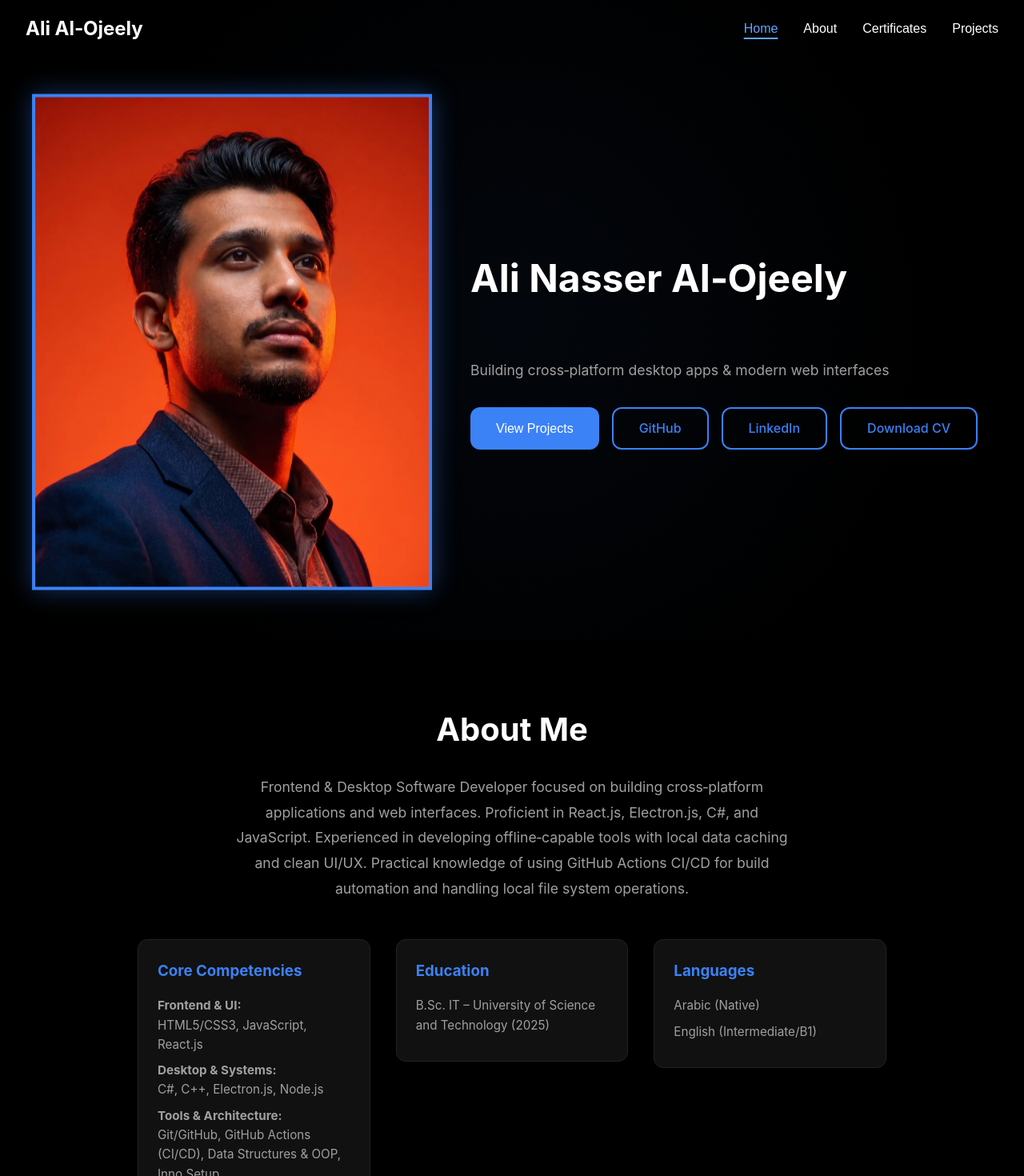
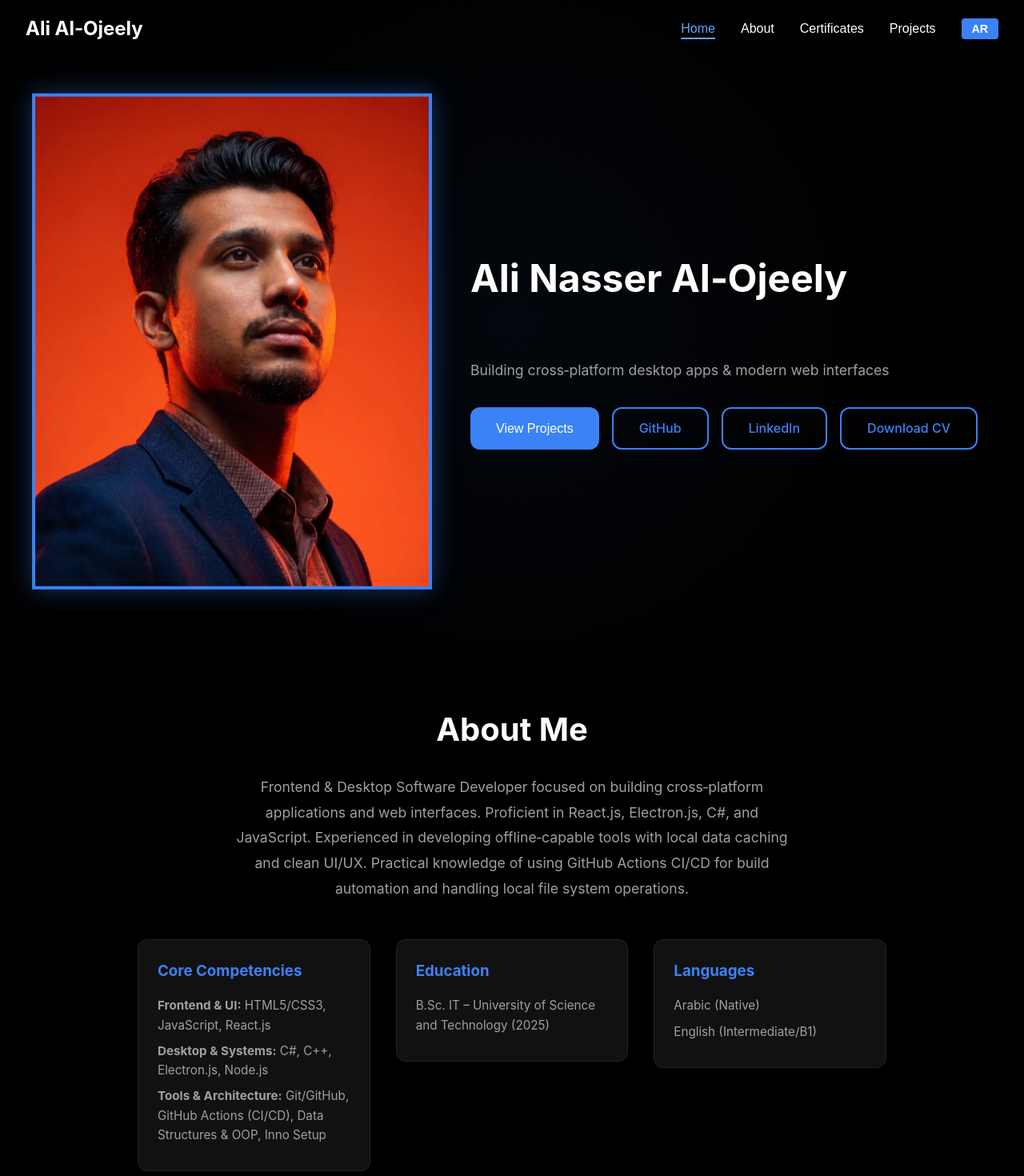
Before and after one commit to AliAl-ojeely/AliAl-ojeely.github.io, a React (Vite) app: page / in a window 1280 px wide. Shown: the top 1470 px of the page at 80% size. Built offline with nearby package versions, Linux system fonts and the light colour scheme.

Commit message:
fix: resolve Fast Refresh, RTL layout, and project structure

```diff
--- a/src/Root.jsx
+++ b/src/Root.jsx
@@ -1,6 +1,8 @@
 import React, { useState } from 'react';
 import App from './App';
 import Preloader from './components/Preloader/Preloader';
+// Update this import to point to the new Provider file
+import { LanguageProvider } from './context/LanguageProvider';
 
 export default function Root() {
     const [loaded, setLoaded] = useState(false);
@@ -10,8 +12,10 @@ export default function Root() {
     }
 
     return (
-        <React.StrictMode>
-            <App />
-        </React.StrictMode>
+        <LanguageProvider>
+            <React.StrictMode>
+                <App />
+            </React.StrictMode>
+        </LanguageProvider>
     );
 }
--- a/src/components/CertificateCard/CertificateCard.jsx
+++ b/src/components/CertificateCard/CertificateCard.jsx
@@ -1,6 +1,8 @@
 import styles from './CertificateCard.module.css';
+import { useLanguage } from '../../hooks/useLanguage';
 
 export default function CertificateCard({ certificate }) {
+    const { t } = useLanguage();
     const {
         title,
         description,
@@ -32,7 +34,7 @@ export default function CertificateCard({ certificate }) {
                         rel="noopener noreferrer"
                         className={styles.pdfLink}
                     >
-                        View Certificate ↗
+                        {t('viewCertificate')}
                     </a>
                 )}
             </div>
--- a/src/components/Navbar/Navbar.jsx
+++ b/src/components/Navbar/Navbar.jsx
@@ -1,15 +1,16 @@
 import { useState, useEffect } from 'react';
 import styles from './Navbar.module.css';
+import { useLanguage } from '../../hooks/useLanguage';
 
 export default function Navbar() {
     const [scrolled, setScrolled] = useState(false);
     const [menuOpen, setMenuOpen] = useState(false);
     const [activeSection, setActiveSection] = useState('home');
+    const { t, toggleLanguage, language } = useLanguage();
 
     useEffect(() => {
         const handleScroll = () => {
             setScrolled(window.scrollY > 10);
-
             const sections = ['home', 'about', 'certificates', 'projects'];
             let current = 'home';
             for (const id of sections) {
@@ -35,7 +36,9 @@ export default function Navbar() {
     };
 
     return (
-        <header className={`${styles.header} ${scrolled ? styles.scrolled : ''}`}>
+        <header className={`${styles.header} ${scrolled ? styles.scrolled : ''}`}
+        dir = {language === 'ar' ? 'rtl' : 'ltr'}
+        >
             <span className={styles.logo} onClick={() => scrollTo('home')}>
                 Ali Al‑Ojeely
             </span>
@@ -45,23 +48,25 @@ export default function Navbar() {
                 onClick={() => setMenuOpen(!menuOpen)}
                 aria-label="Toggle menu"
             >
-                <span></span>
-                <span></span>
-                <span></span>
+                <span></span><span></span><span></span>
             </button>
 
             <nav className={`${styles.nav} ${menuOpen ? styles.navOpen : ''}`}>
                 <button onClick={() => scrollTo('home')} className={activeSection === 'home' ? styles.active : ''}>
-                    Home
+                    {t('home')}
                 </button>
                 <button onClick={() => scrollTo('about')} className={activeSection === 'about' ? styles.active : ''}>
-                    About
+                    {t('about')}
                 </button>
                 <button onClick={() => scrollTo('certificates')} className={activeSection === 'certificates' ? styles.active : ''}>
-                    Certificates
+                    {t('certificates')}
                 </button>
                 <button onClick={() => scrollTo('projects')} className={activeSection === 'projects' ? styles.active : ''}>
-                    Projects
+                    {t('projects')}
+                </button>
+
+                <button onClick={toggleLanguage} className={styles.langToggle}>
+                    {language === 'en' ? 'AR' : 'EN'}
                 </button>
             </nav>
         </header>
--- a/src/components/Navbar/Navbar.module.css
+++ b/src/components/Navbar/Navbar.module.css
@@ -144,3 +144,32 @@
     text-underline-offset: 6px;
     text-decoration-thickness: 2px;
 }
+
+/* Update this in Navbar.css */
+.nav button.langToggle {
+    background: var(--color-primary);
+    color: #ffffff;
+    padding: 0.3rem 0.8rem;
+    border-radius: 4px;
+    cursor: pointer;
+    font-weight: 700;
+    font-size: 0.9rem;
+    transition: all 0.3s ease;
+}
+
+.nav button.langToggle:hover {
+    background: var(--color-primary-light);
+    color: #ffffff;
+    transform: translateY(-2px);
+    text-decoration: none;
+    /* Prevents the active underline from appearing */
+}
+
+/* Add this to Navbar.css */
+[dir="rtl"] .header {
+    direction: rtl;
+}
+
+[dir="rtl"] .nav {
+    direction: rtl;
+}
--- /dev/null
+++ b/src/context/LanguageContext.jsx
@@ -0,0 +1,3 @@
+import { createContext } from 'react';
+
+export const LanguageContext = createContext();
--- /dev/null
+++ b/src/context/LanguageProvider.jsx
@@ -0,0 +1,19 @@
+import { useState, useCallback } from 'react';
+import { LanguageContext } from './LanguageContext';
+import translations from '../translations'; // Adjust path if necessary
+
+export function LanguageProvider({ children }) {
+    const [language, setLanguage] = useState('en');
+
+    const toggleLanguage = useCallback(() => {
+        setLanguage((prev) => (prev === 'en' ? 'ar' : 'en'));
+    }, []);
+
+    const t = (key) => translations[language]?.[key] || key;
+
+    return (
+        <LanguageContext.Provider value={{ language, toggleLanguage, t }}>
+            {children}
+        </LanguageContext.Provider>
+    );
+}
--- /dev/null
+++ b/src/hooks/useLanguage.js
@@ -0,0 +1,10 @@
+import { useContext } from 'react';
+import { LanguageContext } from '../context/LanguageContext';
+
+export function useLanguage() {
+    const context = useContext(LanguageContext);
+    if (!context) {
+        throw new Error('useLanguage must be used within a LanguageProvider');
+    }
+    return context;
+}
--- a/src/pages/Home/Home.jsx
+++ b/src/pages/Home/Home.jsx
@@ -10,12 +10,14 @@ import useTypingRotate from '../../hooks/useTypingRotate';
 import Certificate from '../../models/Certificate';
 import { fetchCertificates } from '../../services/certificateLoader';
 import CertificateCard from '../../components/CertificateCard/CertificateCard';
+import { useLanguage } from '../../hooks/useLanguage';
 import styles from './Home.module.css';
 
 const profilePhoto = '/profile.webp';
 const cvFile = '/Ali_Al-Ojeely_CV.pdf';
 
 export default function Home() {
+    const { t, language } = useLanguage();
     const [items, setItems] = useState([]);
     const [loading, setLoading] = useState(true);
     const [expandedId, setExpandedId] = useState(null);
@@ -23,6 +25,8 @@ export default function Home() {
     const [modalIndex, setModalIndex] = useState(0);
     const [modalOpen, setModalOpen] = useState(false);
     const [filteredItems, setFilteredItems] = useState([]);
+    const [initialAnim, setInitialAnim] = useState(true);
+    const [certificates, setCertificates] = useState([]);
 
     const typingWords = [
         'Software Developer',
@@ -30,13 +34,9 @@ export default function Home() {
         'Desktop App Creator',
         'Full‑Stack Builder',
     ];
-
     const typedText = useTypingRotate(typingWords, 80, 50, 1800);
-    const [initialAnim, setInitialAnim] = useState(true);
-    const [certificates, setCertificates] = useState([]);
 
     useEffect(() => {
-        // Data loading
         async function load() {
             const data = await fetchPortfolioData();
             await PortfolioItem.loadFromSource(data);
@@ -49,26 +49,21 @@ export default function Home() {
             setLoading(false);
         }
         load();
-
         const timer = setTimeout(() => setInitialAnim(false), 90000);
         return () => clearTimeout(timer);
     }, []);
 
     const toggleExpand = (id) => setExpandedId(expandedId === id ? null : id);
-
     const openModal = (images, index = 0) => {
-        console.log('Opening modal with images:', images, 'index:', index); // temporary debug
         setModalImages(images);
         setModalIndex(index);
         setModalOpen(true);
     };
-
     const closeModal = () => setModalOpen(false);
-
     const handleFilter = (newItems) => setFilteredItems(newItems);
 
     return (
-        <>
+        <div dir={language === 'ar' ? 'rtl' : 'ltr'}>
             {/* HERO */}
             <section id="home" className={styles.hero}>
                 <div className={styles.heroRow}>
@@ -79,41 +74,27 @@ export default function Home() {
                         loading="lazy"
                     />
                     <div className={styles.heroText}>
-                        <h1 className={styles.name}>Ali Nasser Al‑Ojeely</h1>
+                        <h1 className={styles.name}>{t('name')}</h1>
                         <p className={styles.title}>
                             {typedText}
                             <span className={styles.cursor}>|</span>
                         </p>
-                        <p className={styles.tagline}>
-                            Building cross‑platform desktop apps &amp; modern web interfaces
-                        </p>
+                        <p className={styles.tagline}>{t('tagline')}</p>
                         <div className={styles.actions}>
                             <button
-                                onClick={() =>
-                                    document.getElementById('projects').scrollIntoView({ behavior: 'smooth' })
-                                }
+                                onClick={() => document.getElementById('projects').scrollIntoView({ behavior: 'smooth' })}
                                 className={styles.btnPrimary}
                             >
-                                View Projects
+                                {t('viewProjects')}
                             </button>
-                            <a
-                                href="https://github.com/AliAl-ojeely"
-                                target="_blank"
-                                rel="noopener noreferrer"
-                                className={styles.btnSecondary}
-                            >
-                                GitHub
+                            <a href="https://github.com/AliAl-ojeely" target="_blank" rel="noopener noreferrer" className={styles.btnSecondary}>
+                                {t('github')}
                             </a>
-                            <a
-                                href="https://www.linkedin.com/in/ali-nasser-al-ojeely-27b86b372/"
-                                target="_blank"
-                                rel="noopener noreferrer"
-                                className={styles.btnSecondary}
-                            >
-                                LinkedIn
+                            <a href="https://www.linkedin.com/in/ali-nasser-al-ojeely-27b86b372/" target="_blank" rel="noopener noreferrer" className={styles.btnSecondary}>
+                                {t('linkedin')}
                             </a>
                             <a href={cvFile} download className={styles.btnSecondary}>
-                                Download CV
+                                {t('downloadCV')}
                             </a>
                         </div>
                     </div>
@@ -123,64 +104,28 @@ export default function Home() {
             {/* ABOUT */}
             <RevealOnScroll>
                 <section id="about" className={styles.about}>
-                    <h2>About Me</h2>
-                    <p className={styles.summary}>
-                        Frontend &amp; Desktop Software Developer focused on building cross‑platform
-                        applications and web interfaces. Proficient in React.js, Electron.js, C#, and
-                        JavaScript. Experienced in developing offline‑capable tools with local data caching
-                        and clean UI/UX. Practical knowledge of using GitHub Actions CI/CD for build
-                        automation and handling local file system operations.
-                    </p>
+                    <h2>{t('aboutTitle')}</h2>
+                    <p className={styles.summary}>{t('aboutSummary')}</p>
                     <div className={styles.aboutGrid}>
                         <div className={styles.card}>
-                            <h3>Core Competencies</h3>
+                            <h3>{t('coreCompetencies')}</h3>
                             <ul>
-                                <li>
-                                    <strong>Frontend &amp; UI:</strong>
-                                    <ul>
-                                        <li>HTML5/CSS3,
-                                            JavaScript,
-                                            React.js
-                                        </li>
-                                    </ul>
-                                </li>
-                                <li>
-                                    <strong>Desktop &amp; Systems:</strong>
-                                    <ul>
-                                        <li>C#,
-                                            C++,
-                                            Electron.js,
-                                            Node.js
-                                        </li>
-                                    </ul>
-                                </li>
-                                <li>
-                                    <strong>Tools &amp; Architecture:</strong>
-                                    <ul>
-                                        <li>Git/GitHub,
-                                            GitHub Actions (CI/CD),
-                                            Data Structures &amp; OOP,
-                                            Inno Setup
-                                        </li>
-                                    </ul>
-                                </li>
+                                <li><strong>{t('frontendUI')}:</strong> {t('htmlCssJsReact')}</li>
+                                <li><strong>{t('desktopSystems')}:</strong> {t('cSharpCppElectronNode')}</li>
+                                <li><strong>{t('toolsArchitecture')}:</strong> {t('toolsList')}</li>
                             </ul>
                         </div>
                         <div className={styles.card}>
-                            <h3>Education</h3>
+                            <h3>{t('education')}</h3>
                             <ul>
-                                <li>B.Sc. IT – University of Science and Technology (2025)</li>
-                                {/* <li>Software Engineering Success – DevZone (2025)</li>
-                                <li>DevOps Training – DevZone (2025)</li>
-                                <li>Front‑End Development – UST (2022)</li>
-                                <li>ICDL – UST (2021)</li> */}
+                                <li>{t('bscIt')}</li>
                             </ul>
                         </div>
                         <div className={styles.card}>
-                            <h3>Languages</h3>
+                            <h3>{t('languages')}</h3>
                             <ul>
-                                <li>Arabic (Native)</li>
-                                <li>English (Intermediate/B1)</li>
+                                <li>{t('arabicNative')}</li>
+                                <li>{t('englishB1')}</li>
                             </ul>
                         </div>
                     </div>
@@ -190,7 +135,7 @@ export default function Home() {
             {/* CERTIFICATES */}
             <RevealOnScroll direction="right">
                 <section id="certificates" className={styles.certificates}>
-                    <h2>Certificates</h2>
+                    <h2>{t('certificatesTitle')}</h2>
                     <div className={styles.certificateGrid}>
                         {certificates.map(cert => (
                             <CertificateCard key={cert.id} certificate={cert} />
@@ -202,10 +147,10 @@ export default function Home() {
             {/* PROJECTS */}
             <RevealOnScroll direction="left">
                 <section id="projects" className={styles.projects}>
-                    <h2>My Projects</h2>
+                    <h2>{t('projectsTitle')}</h2>
                     <ProjectFilter items={items} onFilter={handleFilter} />
                     {loading ? (
-                        <p className={styles.loading}>Loading projects...</p>
+                        <p className={styles.loading}>{t('loading')}</p>
                     ) : (
                         <div className={styles.projectGrid}>
                             {filteredItems.map((item) => (
@@ -239,15 +184,14 @@ export default function Home() {
                         <i className="devicon-html5-plain colored" title="HTML5"></i>
                         <i className="devicon-css3-plain colored" title="CSS3"></i>
                     </div>
-                    <p>© {new Date().getFullYear()} Ali Al‑Ojeely. All rights reserved.</p>
+                    <p>© {new Date().getFullYear()} Ali Al‑Ojeely. {t('allRightsReserved')}</p>
                 </footer>
             </RevealOnScroll>
 
             <ScrollToTop />
-
             {modalOpen && (
                 <ImageModal images={modalImages} initialIndex={modalIndex} onClose={closeModal} />
             )}
-        </>
+        </div>
     );
 }
--- /dev/null
+++ b/src/translations.js
@@ -0,0 +1,107 @@
+const translations = {
+    en: {
+        // Navbar
+        home: 'Home',
+        about: 'About',
+        certificates: 'Certificates',
+        projects: 'Projects',
+
+        // Hero
+        name: 'Ali Nasser Al‑Ojeely',
+        tagline: 'Building cross‑platform desktop apps & modern web interfaces',
+        viewProjects: 'View Projects',
+        github: 'GitHub',
+        linkedin: 'LinkedIn',
+        downloadCV: 'Download CV',
+
+        // About
+        aboutTitle: 'About Me',
+        aboutSummary:
+            'Frontend & Desktop Software Developer focused on building cross‑platform applications and web interfaces. Proficient in React.js, Electron.js, C#, and JavaScript. Experienced in developing offline‑capable tools with local data caching and clean UI/UX. Practical knowledge of using GitHub Actions CI/CD for build automation and handling local file system operations.',
+        coreCompetencies: 'Core Competencies',
+        frontendUI: 'Frontend & UI',
+        htmlCssJsReact: 'HTML5/CSS3, JavaScript, React.js',
+        desktopSystems: 'Desktop & Systems',
+        cSharpCppElectronNode: 'C#, C++, Electron.js, Node.js',
+        toolsArchitecture: 'Tools & Architecture',
+        toolsList: 'Git/GitHub, GitHub Actions (CI/CD), Data Structures & OOP, Inno Setup',
+        education: 'Education',
+        bscIt: 'B.Sc. IT – University of Science and Technology (2025)',
+        languages: 'Languages',
+        arabicNative: 'Arabic (Native)',
+        englishB1: 'English (Intermediate/B1)',
+
+        // Certificates
+        certificatesTitle: 'Certificates',
+        viewCertificate: 'View Certificate ↗',
+
+        // Projects
+        projectsTitle: 'My Projects',
+        filterPlaceholderName: 'Search by name...',
+        filterPlaceholderTech: 'Filter by technology (e.g. React, C#)',
+        apply: 'Apply',
+        clear: 'Clear',
+        loading: 'Loading projects...',
+        viewOnGitHub: 'View on GitHub',
+        whyBuilt: 'Why I built it',
+        expandHint: '▼ Click to expand',
+        collapseHint: '▲ Click to collapse',
+
+        // Footer
+        allRightsReserved: 'All rights reserved.',
+    },
+
+    ar: {
+        // Navbar
+        home: 'الرئيسية',
+        about: 'نبذة',
+        certificates: 'الشهادات',
+        projects: 'المشاريع',
+
+        // Hero
+        name: 'علي ناصر العجيلي',
+        tagline: 'بناء تطبيقات سطح مكتب متعددة المنصات وواجهات ويب حديثة',
+        viewProjects: 'عرض المشاريع',
+        github: 'GitHub',
+        linkedin: 'LinkedIn',
+        downloadCV: 'تحميل السيرة الذاتية',
+
+        // About
+        aboutTitle: 'نبذة عني',
+        aboutSummary:
+            'مطور واجهات أمامية وتطبيقات سطح مكتب، أركز على بناء تطبيقات متعددة المنصات وواجهات ويب. أجيد React.js وElectron.js وC# وJavaScript. لدي خبرة في تطوير أدوات تعمل دون اتصال مع تخزين محلي وتصميم واجهات نظيف، ومعرفة عملية باستخدام GitHub Actions للأتمتة والتعامل مع نظام الملفات المحلي.',
+        coreCompetencies: 'المهارات الأساسية',
+        frontendUI: 'الواجهات الأمامية وUI',
+        htmlCssJsReact: 'HTML5/CSS3، JavaScript، React.js',
+        desktopSystems: 'أنظمة سطح المكتب',
+        cSharpCppElectronNode: 'C#، C++، Electron.js، Node.js',
+        toolsArchitecture: 'الأدوات والمعمارية',
+        toolsList: 'Git/GitHub، GitHub Actions (CI/CD)، هياكل البيانات وOOP، Inno Setup',
+        education: 'التعليم',
+        bscIt: 'بكالوريوس تقنية معلومات – جامعة العلوم والتكنولوجيا (2025)',
+        languages: 'اللغات',
+        arabicNative: 'العربية (اللغة الأم)',
+        englishB1: 'الإنجليزية (متوسط/B1)',
+
+        // Certificates
+        certificatesTitle: 'الشهادات',
+        viewCertificate: 'عرض الشهادة ↗',
+
+        // Projects
+        projectsTitle: 'مشاريعي',
+        filterPlaceholderName: 'ابحث بالاسم...',
+        filterPlaceholderTech: 'فلترة بالتقنية (مثال React, C#)',
+        apply: 'تطبيق',
+        clear: 'مسح',
+        loading: 'جاري تحميل المشاريع...',
+        viewOnGitHub: 'عرض على GitHub',
+        whyBuilt: 'لماذا بنيته',
+        expandHint: '▼ انقر للتوسيع',
+        collapseHint: '▲ انقر للطي',
+
+        // Footer
+        allRightsReserved: 'جميع الحقوق محفوظة.',
+    },
+};
+
+export default translations;
```
Also changed, not shown: src/components/PortfolioCard/PortfolioCard.jsx (+5 -5 lines), src/components/ProjectFilter/ProjectFilter.jsx (+7 -7 lines), src/styles/main.css (+16 -0 lines), 1 other file (tests, documents, lock files or other folders).
